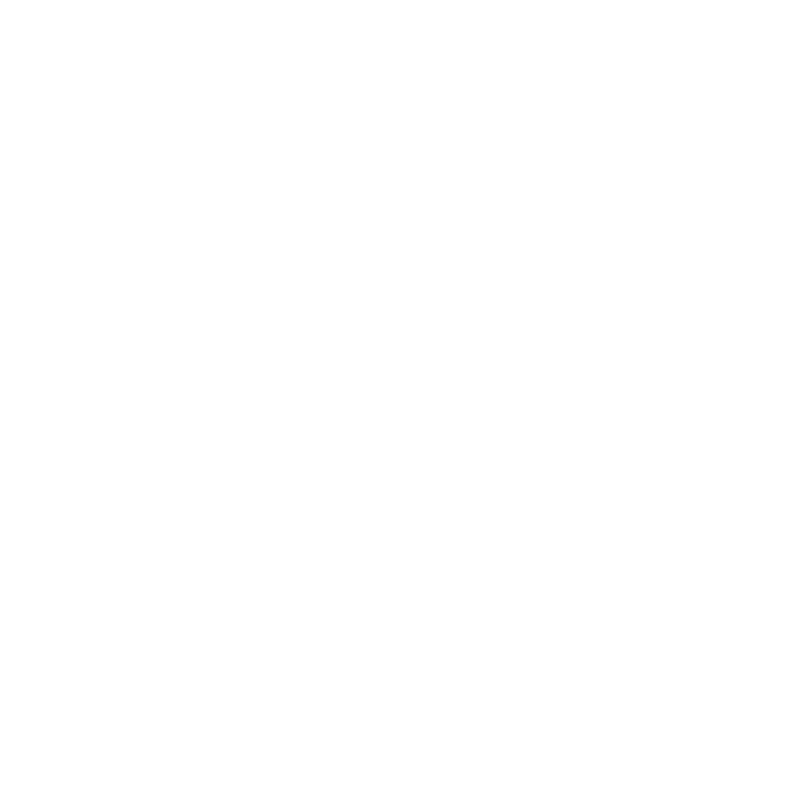
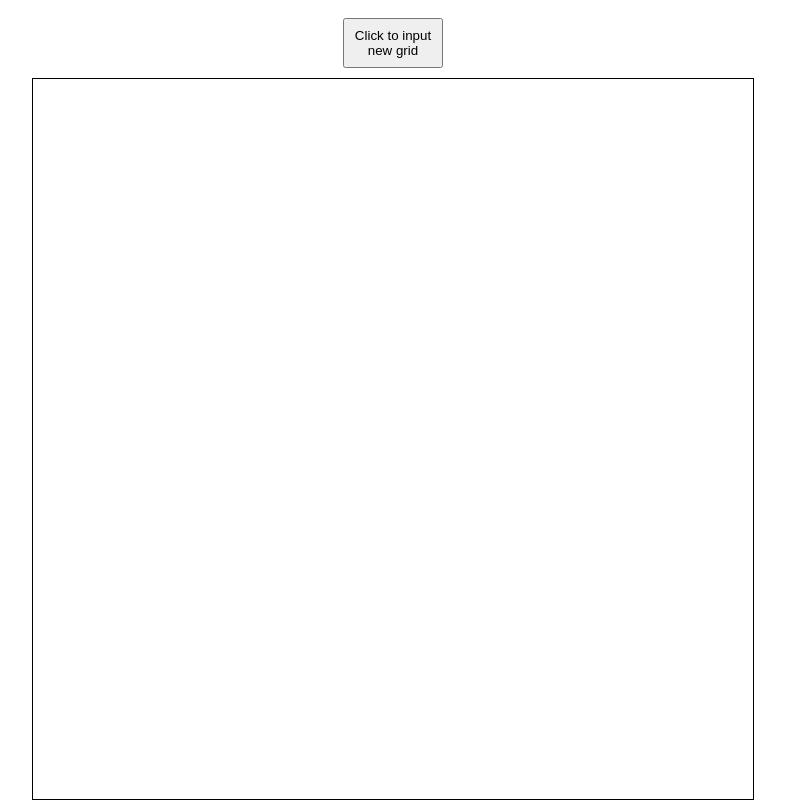
Before and after one commit to Mdrozak/odin-etch-a-scetch, a plain HTML site: page index.html in a window 1280 px wide. Shown: the whole page, without its empty margins (247-1032 px from the left). Drawn offline with Linux system fonts and the light colour scheme.

Commit message:
Add button for resetting grid without js implementation, change container style, add conditional for checking target because hovering on container resulted in background change

```diff
--- a/index.html
+++ b/index.html
@@ -8,6 +8,7 @@
         <link rel="stylesheet" href="./style/style.css">
     </head>
     <body>
+        <button id="grid-button">Click to input new grid</button>
         <div id="container"></div>
 
         <script src="./src/script.js"></script>
--- a/src/script.js
+++ b/src/script.js
@@ -20,7 +20,7 @@ function createDivGrid (grid) {
 // 3. Add hover effect to change divs color when mouse passes over them
 // leaving pixelated trial through grid
 divContainer.addEventListener("mouseover", function (event) {
-    event.target.style.background = "red"
+    event.target.id === "container" ? "" : event.target.style.background = "red"
 })
 
 // 4. Add button on top, that triggers popup for user input for square number per side for new grid
--- a/style/style.css
+++ b/style/style.css
@@ -1,8 +1,21 @@
+body {
+    display: flex;
+    flex-direction: column;
+}
 
 #container {
     display: flex;
-    width: 1000px;
-    height: auto;
+    min-width: 100px;
+    min-height: 100px;
+    width: 90vh;
+    height: 90vh;
     margin: 0 auto;
     flex-wrap: wrap;
+    border: 1px solid black;
 }
+
+#grid-button {
+    width: 100px;
+    height: 50px;
+    margin: 10px auto;
+}
```
